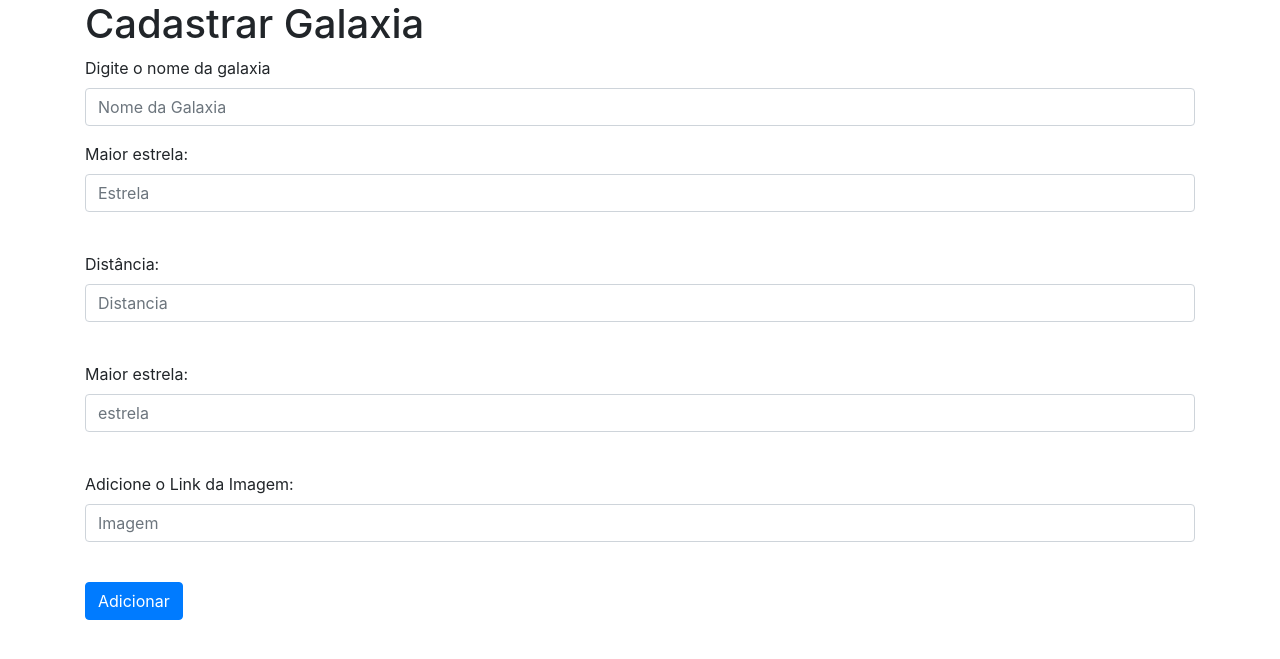
After one commit to jehrodrigues1101/CRUD-Python-Exemplo, a Flask app: page /criar in a window 1280 px wide. The commit adds this page. Shown: the top 659 px of the page. Run offline with Flask 3, Linux system fonts and the light colour scheme; some libraries are stand-ins or nearby versions.

Commit message:
última atualização com o Criar funcionando, permitindo adicionar ao dicionário uma nova galaxia, a parte de CREATE do CRUD está feita.

```diff
--- /dev/null
+++ b/Templates/cadastrar.html
@@ -0,0 +1,45 @@
+<!DOCTYPE html>
+<head>
+    <meta charset="UTF8">
+    <link href="https://stackpath.bootstrapcdn.com/bootstrap/4.5.2/css/bootstrap.min.css" rel="stylesheet">
+    <title>Criação</title>
+</head>
+
+<body>
+
+    <div class="container">
+        <h1>Cadastrar Galaxia</h1>
+        <form action="/criar" method="POST">
+
+            <div class="form-group">
+            <label for="nome">Digite o nome da galaxia</label><br>
+            <input type="text" class="form-control" id="nome" name="nome" aria-describedby="nome" placeholder="Nome da Galaxia">
+            </div>
+
+            <div class="form-group">
+            <label for="estrela">Maior estrela:</label><br>
+            <input type="text" class="form-control"  id="estrela" name="estrela" placeholder="Estrela"><br>
+            </div>
+
+            <div class="form-group">
+                <label for="distancia">Distância:</label><br>
+                <input type="text" class="form-control"  id="distancia" name="distancia" placeholder="Distancia"><br>
+            </div>
+
+            <div class="form-group">
+                <label for="estrela">Maior estrela:</label><br>
+                <input type="text" class="form-control" id="estrela" name="estrela" placeholder="estrela"><br>
+            </div>
+
+            <div class="form-group">
+                <label for="imagem">Adicione o Link da Imagem:</label><br>
+                <input type="text" class="form-control" id="imagem" name="imagem" placeholder="Imagem"><br>
+            </div>
+
+            <button type="submit" class="btn btn-primary">Adicionar</button>
+        </form>
+    </div>
+
+</body>
+
+<script src="https://cdn.jsdelivr.net/npm/bootstrap@5.4.3/dist/js/bootstrap.bundle.min.js"></script>
--- a/app.py
+++ b/app.py
@@ -25,19 +25,28 @@ def home():
     dicionario = listar_galaxias()
     return render_template('index.html', dados=dicionario)
 
-@app.route('/about')
-def about():
-    return 'About page'
+ #Adicionamos a rota de create
+@app.route('/cadastrar')
+def criar():
+    return render_template("cadastrar.html")
 
- #Adicionamos a rota de create
-@app.route('/create')
-def criar():
-    return render_template("criar.html")
+#Método para criar galaxias
+@app.route('/criar', methods=['GET', 'POST'])
+def criarGalaxia():
+    if request.method == 'POST':
+        nova_galaxia = {}
+        nova_galaxia['nome'] = request.form['nome']
+        nova_galaxia['estrelaPrincipal'] = request.form['estrela']
+        nova_galaxia['distancia'] = request.form['distancia']
+        nova_galaxia['imagem'] = request.form['imagem']
 
-#Criamos o método para criar as galaxias
-def create_galaxy(nome,estrela,distancia,imagem):
-    galaxias[gerar_id()] = {"nome":nome, "estrelaPrincipal":estrela, "distancia":distancia,"imagem":imagem}
-    return redirect(url_for('index'))
+        id = gerar_id()
+        galaxias[id] = nova_galaxia  # Adiciona a nova galaxia ao dicionario galaxias
+
+        return redirect(url_for('home'))  # Redireciona para a rota 'index'
+
+    else:
+        return render_template('cadastrar.html')
 
 def listar_galaxias():
     return galaxias
@@ -54,20 +63,6 @@ if __name__ == '__main__':
 
 
 
-
-
-"""@app.route('/create')
-def criarGalaxia():
-    if request.method == 'POST':
-        galaxias = {}
-        galaxias['nome'] = request.form['nome']
-        galaxias['estrelaPrincipal'] = request.form['estrela']
-        galaxias['distancia']  = request.form['distancia']
-        galaxias['imagem'] = request.form['imagem']
-        return render_template('index.html')
-    else:
-        return render_template('criar.html', id = gerar_id())"""
-
 #print(listar_galaxias())
 
 #create_galaxy("Hubble","Jupiter","1 milhão","")
```
Also changed, not shown: Templates/criar.html (deleted, +0 -25 lines), Templates/index.html (+25 -28 lines).
